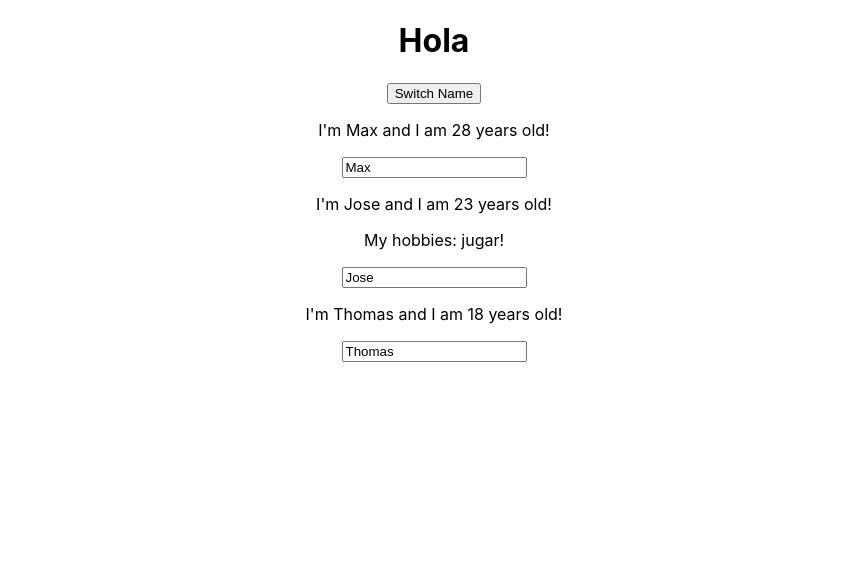
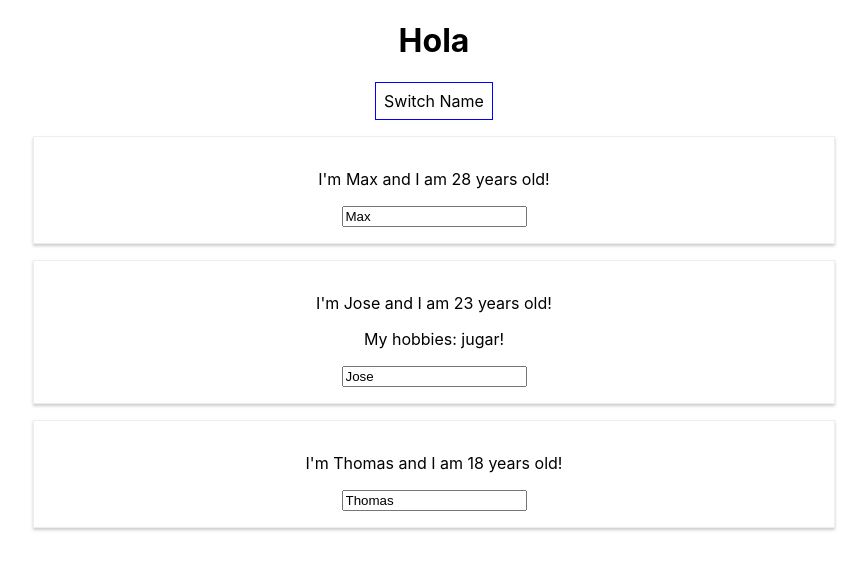
Before and after one commit to jsmr95/ReactComienzo, a React (Create React App) app: page / in a window 1280 px wide. Shown: the top 570 px of the page, without its empty margins (206-1073 px from the left). Built offline with nearby package versions, Linux system fonts and the light colour scheme.

Commit message:
Css mediante archivo o en el mismo código

```diff
--- a/src/App.js
+++ b/src/App.js
@@ -35,13 +35,23 @@
     });
   }
 
+  const style = {
+    backgroundColor: 'white',
+    font: 'inherit',
+    border: '1px solid blue',
+    padding: '8px',
+    cursor: 'pointer'
+  };
+
   return (
     <div className="App">
       <h1>Hola</h1>
       <button onClick={(e) => {
         console.log(e);
-        switchNameHandler('Masdfasdfadsf');
-      }}>
+        switchNameHandler('Paco pacomé');
+      }}
+      style={style}
+      >
         Switch Name
       </button>
       <Person
--- /dev/null
+++ b/src/Person/Person.css
@@ -0,0 +1,8 @@
+ .Person {
+     width: 60%;
+     margin: 16px auto;
+     border: 1px solid #eee;
+     box-shadow: 0 2px 3px #ccc;
+     padding: 16px;
+     text-align: center;
+ }
--- a/src/Person/Person.js
+++ b/src/Person/Person.js
@@ -1,9 +1,10 @@
 import React from 'react';
+import './Person.css';
 
 
 const person = (props) => {
     return (
-        <div>
+        <div className="Person">
             <p onClick={props.click} >I'm {props.name} and I am {props.age} years old!</p>
             <p>{props.children}</p>
             <input type="text" onChange={props.changed} value={props.name}></input>
```
